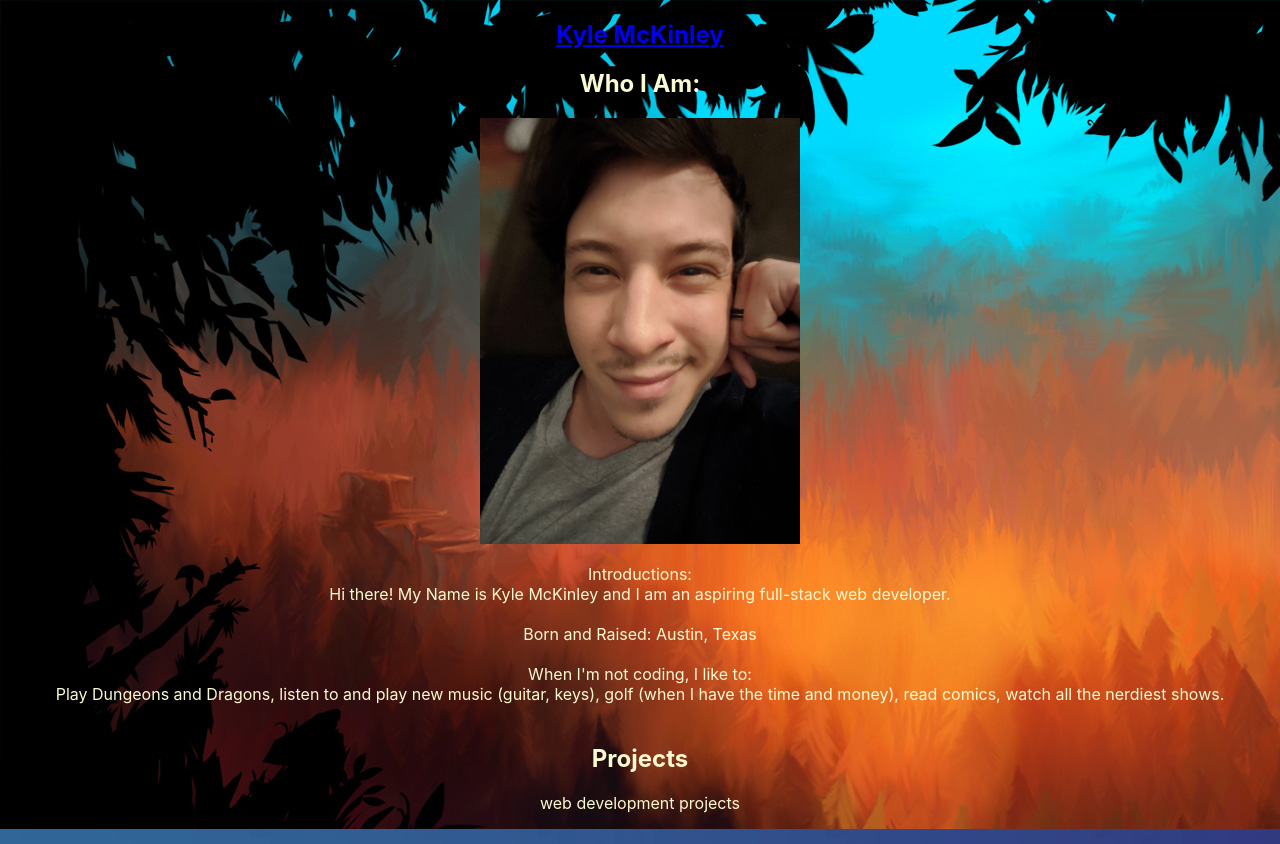
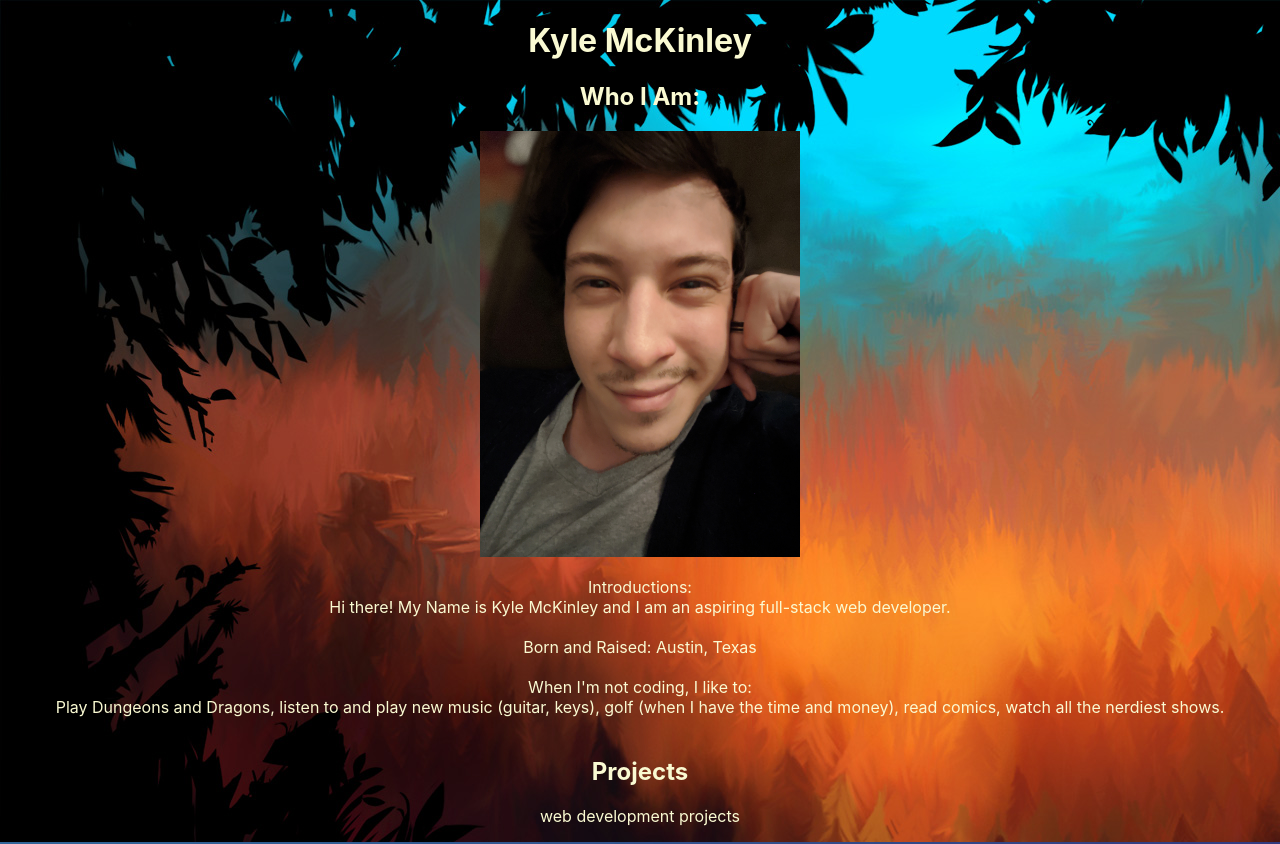
Before and after one commit to kjmckinley/react-portfolio, a React (Create React App) app: page / in a window 1280 px wide. Shown: the top 844 px of the page. Built offline with nearby package versions, Linux system fonts and the light colour scheme.

Commit message:
update to title

```diff
--- a/src/components/nav/index.js
+++ b/src/components/nav/index.js
@@ -21,12 +21,12 @@ function Nav(props) {
 
     return (
         <header className="flex-row px-1">
-            <h2>
-                <a data-testid="link" href="/" className="header">
+            <h1>
+
                     <span role="img" aria-label="camera"></span>
                     <center>Kyle McKinley</center>
-                </a>
-            </h2>
+
+            </h1>
 
         </header >
     );
```
